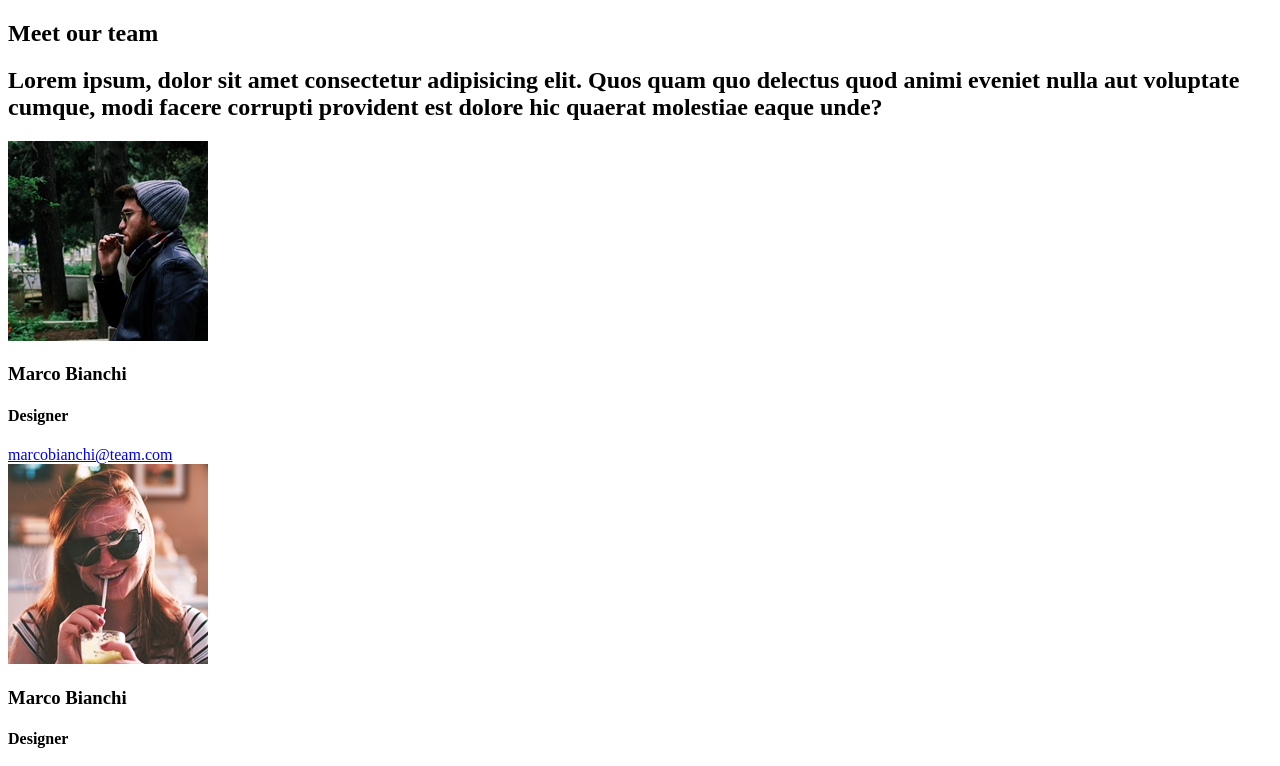
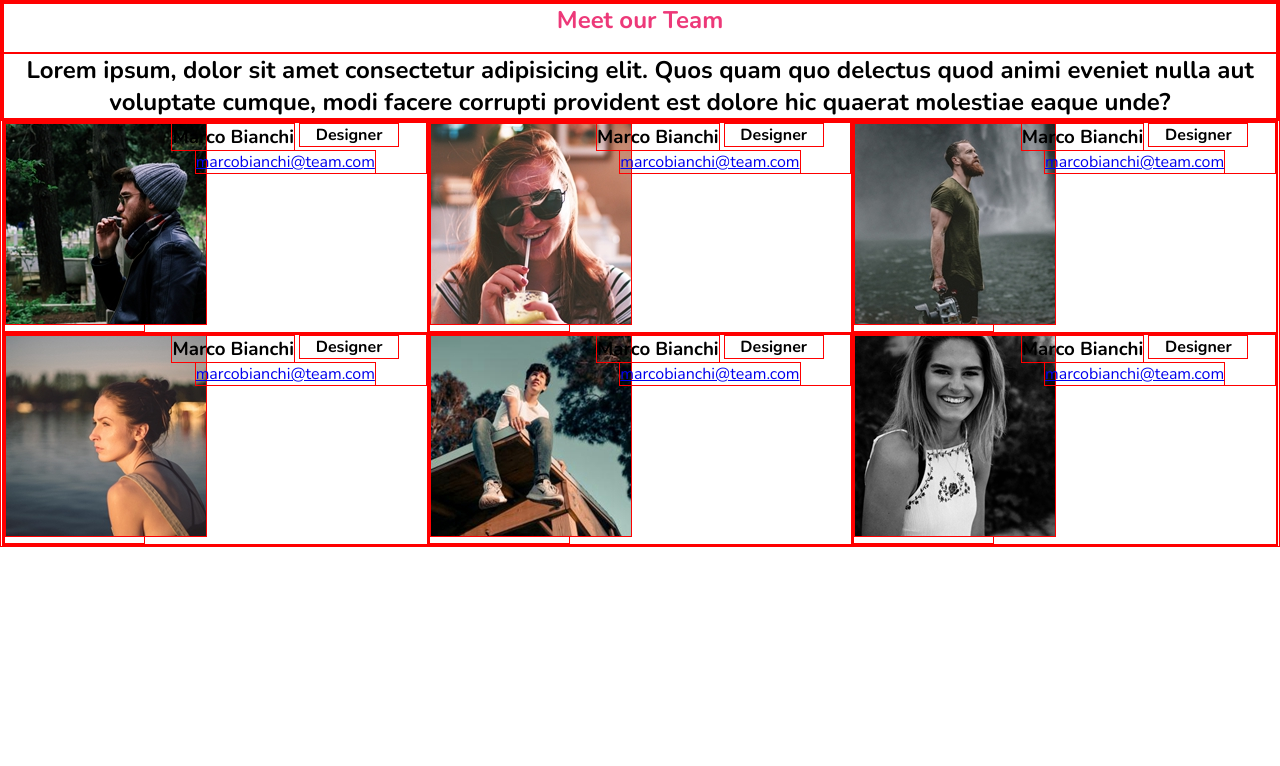
Before and after one commit to LucaPiantadosi27/html-css-float-cards, a plain HTML site: page index.html in a window 1280 px wide. Shown: the top 766 px of the page. Drawn offline with nearby package versions, Linux system fonts and the light colour scheme.

Commit message:
impostazioni stile iniziali sezione up  e down

```diff
--- a/index.html
+++ b/index.html
@@ -5,59 +5,87 @@
     <meta name="viewport" content="width=device-width, initial-scale=1.0">
     <title>Float Cards</title>
     <link rel="stylesheet" href="style.css">
+    <!-- Fonts -->
+    <link rel="preconnect" href="https://fonts.googleapis.com">
+    <link rel="preconnect" href="https://fonts.gstatic.com" crossorigin>
+    <link href="https://fonts.googleapis.com/css2?family=Nunito:wght@400;700;900&display=swap" rel="stylesheet">
 </head>
 <!-- divido in due sezioni -->
 <body>
     <section id="up">
 
-        <h1>Meet our team</h1>
+        <h1>Meet our Team</h1>
         <h2>Lorem ipsum, dolor sit amet consectetur adipisicing elit. Quos quam quo delectus quod animi eveniet nulla aut voluptate cumque, modi facere corrupti provident est dolore hic quaerat molestiae eaque unde?</h2>
 
     </section>
  <!-- fine prima sezione -->
 
  <!-- inserisco all'interno della seconda sezione un div per ogni riquadro che devo completare -->
-    <section>
-        <div class="img-peapole">
+    <section id="down">
+        <div class="container">
+            <div class="img">
                 <img src="img/male1.png" alt="">
+            </div>
+            <div class="description">
                 <h3>Marco Bianchi</h3>
                 <h4>Designer</h4>
                 <a href="marcobianchi@team.com">marcobianchi@team.com</a>
             </div>
+        </div>
 
-        <div class="img-peapole">
+            <div class="container">
+                <div class="img">
                     <img src="img/female1.png" alt="">
+                </div>
+                <div class="description">
                     <h3>Marco Bianchi</h3>
                     <h4>Designer</h4>
                     <a href="marcobianchi@team.com">marcobianchi@team.com</a>
                 </div>
+            </div>
 
-        <div class="img-peapole">
+            <div class="container">
+                <div class="img">
                     <img src="img/male2.png" alt="">
+                </div>
+                <div class="description">
                     <h3>Marco Bianchi</h3>
                     <h4>Designer</h4>
                     <a href="marcobianchi@team.com">marcobianchi@team.com</a>
                 </div>
+            </div>
 
-        <div class="img-peapole">
+            <div class="container">
+                <div class="img">
                     <img src="img/female2.png" alt="">
+                </div>
+                <div class="description">
                     <h3>Marco Bianchi</h3>
                     <h4>Designer</h4>
                     <a href="marcobianchi@team.com">marcobianchi@team.com</a>
                 </div>
+            </div>
 
-        <div class="img-peapole">
+            <div class="container">
+                <div class="img">
                     <img src="img/male3.png" alt="">
+                </div>
+                <div class="description">
                     <h3>Marco Bianchi</h3>
                     <h4>Designer</h4>
                     <a href="marcobianchi@team.com">marcobianchi@team.com</a>
                 </div>
+            </div>
 
-        <div class="img-peapole">
+            <div class="container">
+                <div class="img">
                     <img src="img/female3.png" alt="">
+                </div>
+                <div class="description">
                     <h3>Marco Bianchi</h3>
                     <h4>Designer</h4>
                     <a href="marcobianchi@team.com">marcobianchi@team.com</a>
+                </div>
             </div>
 
     </section>
--- a/style.css
+++ b/style.css
@@ -0,0 +1,63 @@
+*{
+    margin: 0;
+    padding: 0;
+    box-sizing: border-box;
+    /* reset */
+    border: 1px solid red;
+}
+
+body{
+    font-family:'Nunito', sans-serif;
+}
+
+/* imposto lo stile dei titoli */
+
+h1{
+    font-weight: 600;
+    height: 50px;
+    text-align: center;
+    color: #ED3979;
+}
+
+h2{
+    text-align: center;
+}
+
+h3{
+    display: inline-block;
+    vertical-align: top;
+    }
+
+h4{
+    width: 100px;
+    display: inline-block;
+
+}
+/* inizio sezione down */
+#down{
+    float: left;
+    text-align: center;
+
+}
+
+/*  imposto lo stile float ai div container e agli altri due contenuti in esso*/
+.container{
+    width: calc(100% / 3);
+    float: left;
+    text-align: center;
+}
+
+
+.img{
+    width: calc(100% / 3);
+    float: left;
+    text-align: center;
+
+}
+
+.peapole{
+    width: calc(100% / 3);
+    float: left;
+    text-align: center;
+
+}
```
Lines whose indentation alone changed are shown as unchanged.
